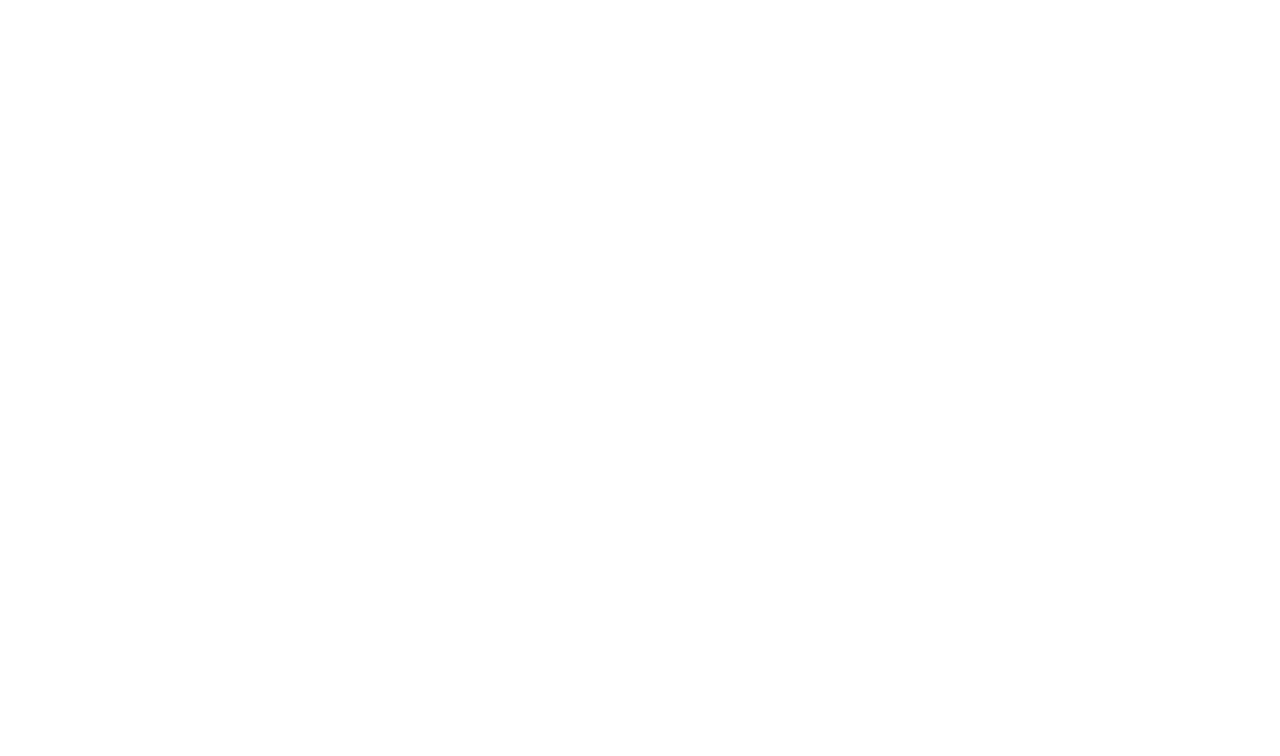
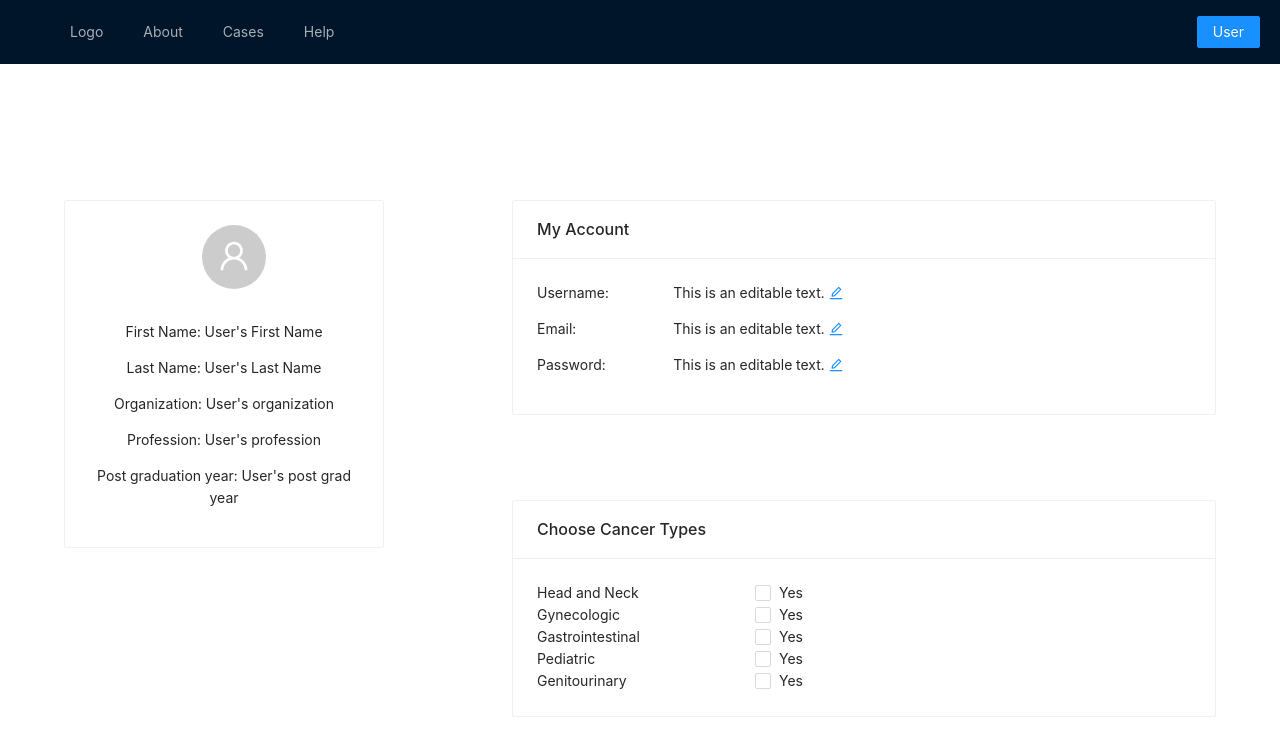
Before and after one commit to ShirleyyFang/iContour, a React (Create React App) app in the folder my-app/: page /profile in a window 1280 px wide. Before the commit this address had no page. Shown: the top 756 px of the page. Built offline with nearby package versions, Linux system fonts and the light colour scheme.

Commit message:
Create static profile page

```diff
--- a/my-app/src/App.js
+++ b/my-app/src/App.js
@@ -1,5 +1,6 @@
 import React, {Component} from 'react'
 import { Routes, Route, BrowserRouter } from 'react-router-dom';
+import Profile from './pages/profile';
 import Home from './pages/home';
 import Cases from './pages/casesInterface';
 import { Fragment } from 'react';
@@ -12,6 +13,7 @@
           <Routes>
             <Route path = '/' element={<Home />}></Route>
             <Route path = '/cases' element={<Cases/>}></Route>
+            <Route path = '/profile' element={<Profile/>}></Route>
           </Routes>
           </BrowserRouter>
         </Fragment>
--- a/my-app/src/components/NavBarUser.js
+++ b/my-app/src/components/NavBarUser.js
@@ -1,4 +1,4 @@
-import React from 'react';
+import React, {useState} from 'react';
 import {NavLink} from 'react-router-dom';
 import { Layout, Menu, Button, Select} from 'antd';
 import 'antd/dist/antd.css';
--- a/my-app/src/index.js
+++ b/my-app/src/index.js
@@ -1,6 +1,5 @@
 import React from 'react';
 import ReactDOM from 'react-dom';
-import Home from './pages/home';
 import App from './App';
 import reportWebVitals from './reportWebVitals';
 
--- /dev/null
+++ b/my-app/src/pages/profile.js
@@ -0,0 +1,73 @@
+import React,{useState} from 'react'
+import { Fragment } from 'react/cjs/react.production.min';
+import NavBarUser from '../components/NavBarUser';
+import {Card, Avatar, Typography, Row, Col, Checkbox} from 'antd';
+import { UserOutlined } from '@ant-design/icons';
+
+const {Paragraph} = Typography;
+
+function Profile() {
+
+    const [editableStr, setEditableStr] = useState('This is an editable text.');
+
+    return (
+        <Fragment>
+            <NavBarUser></NavBarUser>
+            <div style={{ position: 'absolute', top: 200, left: '5%', width: '25%' }}>
+                <Card size='default' >
+                    <Avatar size={64} icon={<UserOutlined />} style={{ marginLeft: '42%', marginBottom: '12%' }} />
+                    <p style={{ textAlign: 'center' }}>First Name: <span>User's First Name</span></p>
+                    <p style={{ textAlign: 'center' }}>Last Name: <span>User's Last Name</span></p>
+                    <p style={{ textAlign: 'center' }}>Organization: <span>User's organization</span></p>
+                    <p style={{ textAlign: 'center' }}>Profession: <span>User's profession</span></p>
+                    <p style={{ textAlign: 'center' }}>Post graduation year: <span>User's post grad year</span></p>
+                </Card>
+            </div>
+            <div style={{ position: 'absolute', top: 200, right: '5%', width: '55%' }}>
+                <Card title="My Account" >
+                    <Row>
+                    <Col span ={5}>Username: </Col>
+                    <Col span ={19}><Paragraph editable={{ onChange: setEditableStr }}>{editableStr}</Paragraph></Col>
+                    </Row>
+                    <Row>
+                    <Col span ={5}>Email: </Col>
+                    <Col span ={19}><Paragraph editable={{ onChange: setEditableStr }}>{editableStr}</Paragraph></Col>
+                    </Row>
+                    <Row>
+                    <Col span ={5}>Password: </Col>
+                    <Col span ={19}><Paragraph editable={{ onChange: setEditableStr }}>{editableStr}</Paragraph></Col>
+                    </Row>
+                </Card>
+            </div>
+            <div style={{ position: 'absolute', top: 500, right: '5%', width: '55%' }}>
+                <Card title="Choose Cancer Types" >
+                    <Row>
+                    <Col span ={8}>Head and Neck </Col>
+                    <Col span ={16}><Checkbox onChange={onChange}>Yes</Checkbox></Col>
+                    </Row>
+                    <Row>
+                    <Col span ={8}>Gynecologic </Col>
+                    <Col span ={16}><Checkbox onChange={onChange}>Yes</Checkbox></Col>
+                    </Row>
+                    <Row>
+                    <Col span ={8}>Gastrointestinal </Col>
+                    <Col span ={16}><Checkbox onChange={onChange}>Yes</Checkbox></Col>
+                    </Row>
+                    <Row>
+                    <Col span ={8}>Pediatric </Col>
+                    <Col span ={16}><Checkbox onChange={onChange}>Yes</Checkbox></Col>
+                    </Row>
+                    <Row>
+                    <Col span ={8}>Genitourinary </Col>
+                    <Col span ={16}><Checkbox onChange={onChange}>Yes</Checkbox></Col>
+                    </Row>
+                </Card>
+            </div>
+        </Fragment>
+    );
+};
+
+function onChange(e) {
+    console.log(`checked = ${e.target.checked}`);
+  }
+export default Profile;
```
